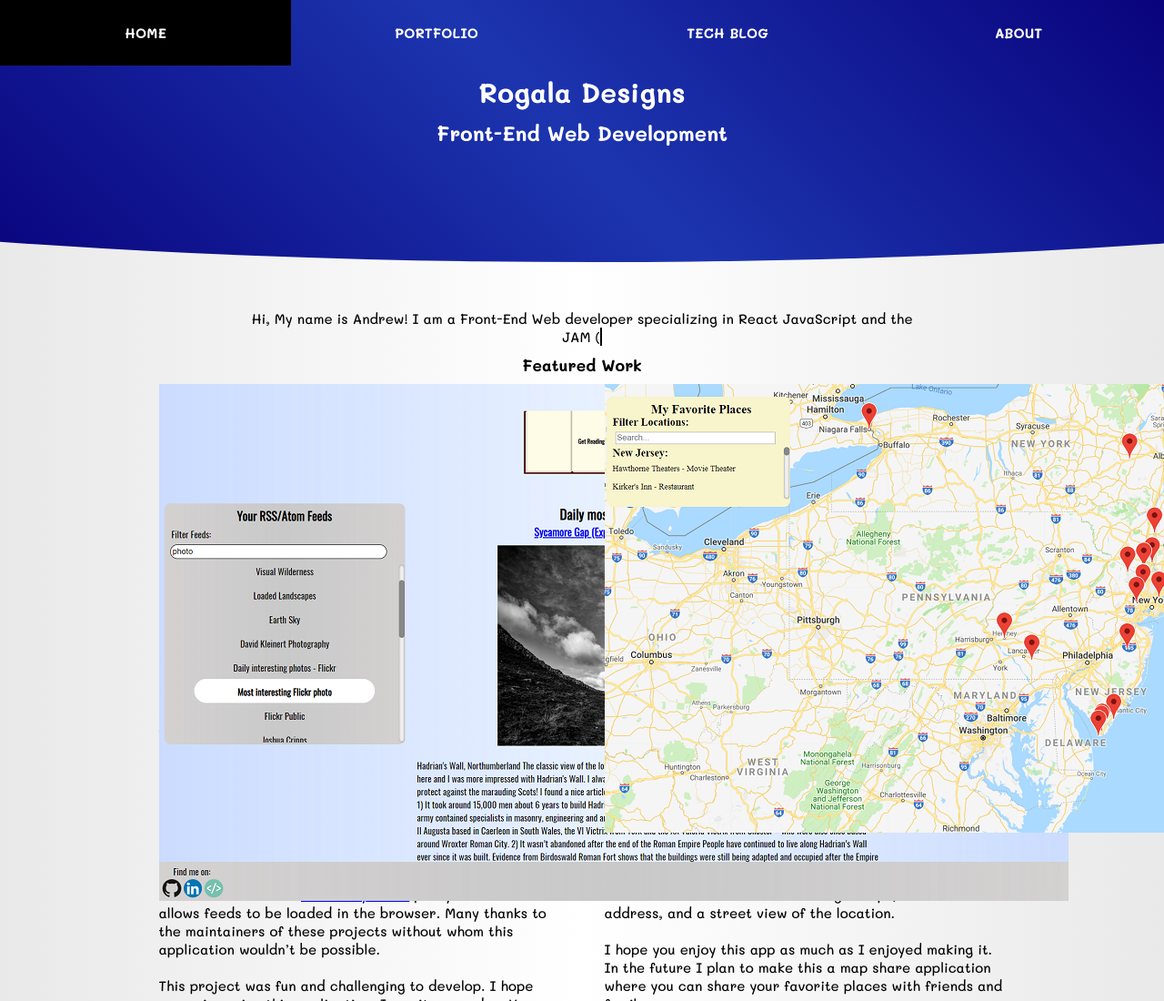
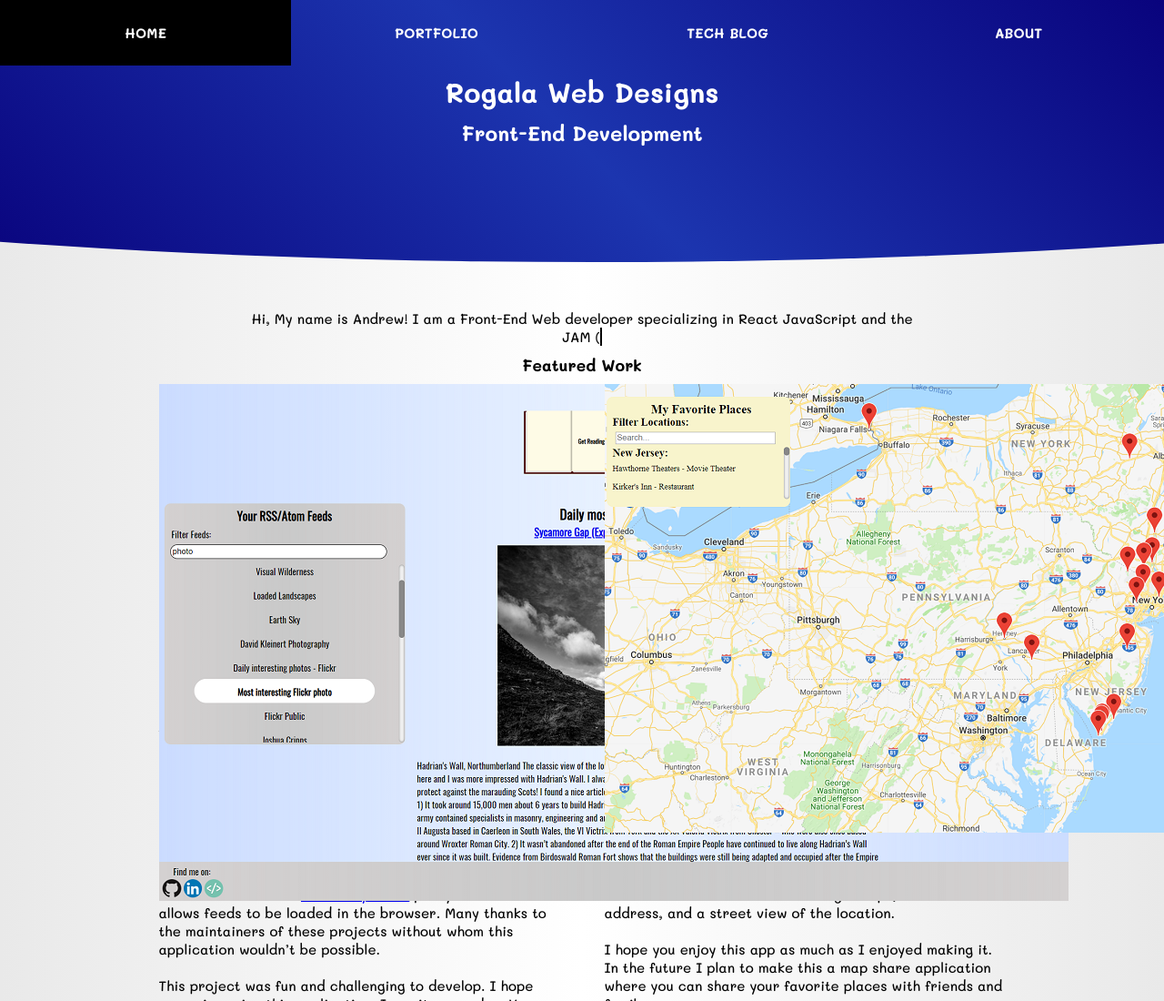
Before and after one commit to ARogala/rogala-designs, a Gatsby site: page / in a window 1280 px wide. Shown: the top 1100 px of the page at 91% size. Built offline with nearby package versions, Linux system fonts and the light colour scheme; Gatsby itself is replaced by a stand-in of ours.

Commit message:
edit title and description in config.js

```diff
--- a/gatsby-config.js
+++ b/gatsby-config.js
@@ -1,7 +1,7 @@
 module.exports = {
 	siteMetadata: {
-		title: `Rogala Designs`,
-		description: 'Rogala Designs Front-End Development: Portfolio Site and Web Development Blog of Andrew Rogala'
+		title: `Rogala Web Designs`,
+		description: 'Front-End Web Design and Development. Welcome to the Portfolio Site and Web Development Blog of Andrew Rogala'
 	},
 	plugins: [
 		'gatsby-plugin-sharp',
--- a/src/components/layout.js
+++ b/src/components/layout.js
@@ -62,7 +62,7 @@ export default ({children}) => (
 					</nav>
 					<div className="header__titleBox">
 						<h1 className="header__title-1">{data.site.siteMetadata.title}</h1>
-						<h2 className="header__title-2">Front-End Web Development</h2>
+						<h2 className="header__title-2">Front-End Development</h2>
 					</div>
 				</header>
 
```
